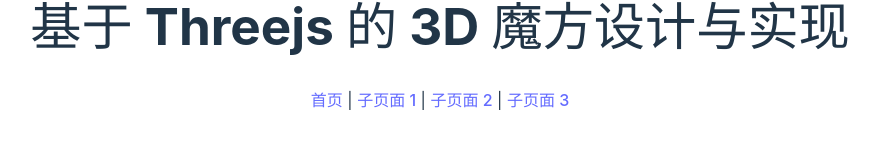
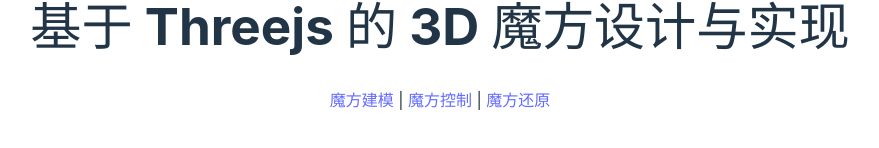
Before and after one commit to baochuquan/rubiks-cube, a Vue app: page / in a window 1280 px wide. Shown: the part 362-510 px from the top of the page, without its empty margins (200-1079 px from the left). Built offline with nearby package versions, Linux system fonts and the light colour scheme.

Commit message:
feat: 修改入口

```diff
--- a/src/components/HomePage.vue
+++ b/src/components/HomePage.vue
@@ -2,10 +2,9 @@
     <div>
       <h1>基于 Threejs 的 3D 魔方设计与实现</h1>
       <nav>
-        <router-link to="/">首页</router-link> |
-        <router-link to="/rubiks-cube-01">子页面 1</router-link> |
-        <router-link to="/rubiks-cube-02">子页面 2</router-link> |
-        <router-link to="/rubiks-cube-03">子页面 3</router-link>
+        <router-link to="/rubiks-cube-01">魔方建模</router-link> |
+        <router-link to="/rubiks-cube-02">魔方控制</router-link> |
+        <router-link to="/rubiks-cube-03">魔方还原</router-link>
       </nav>
     </div>
   </template>
```
